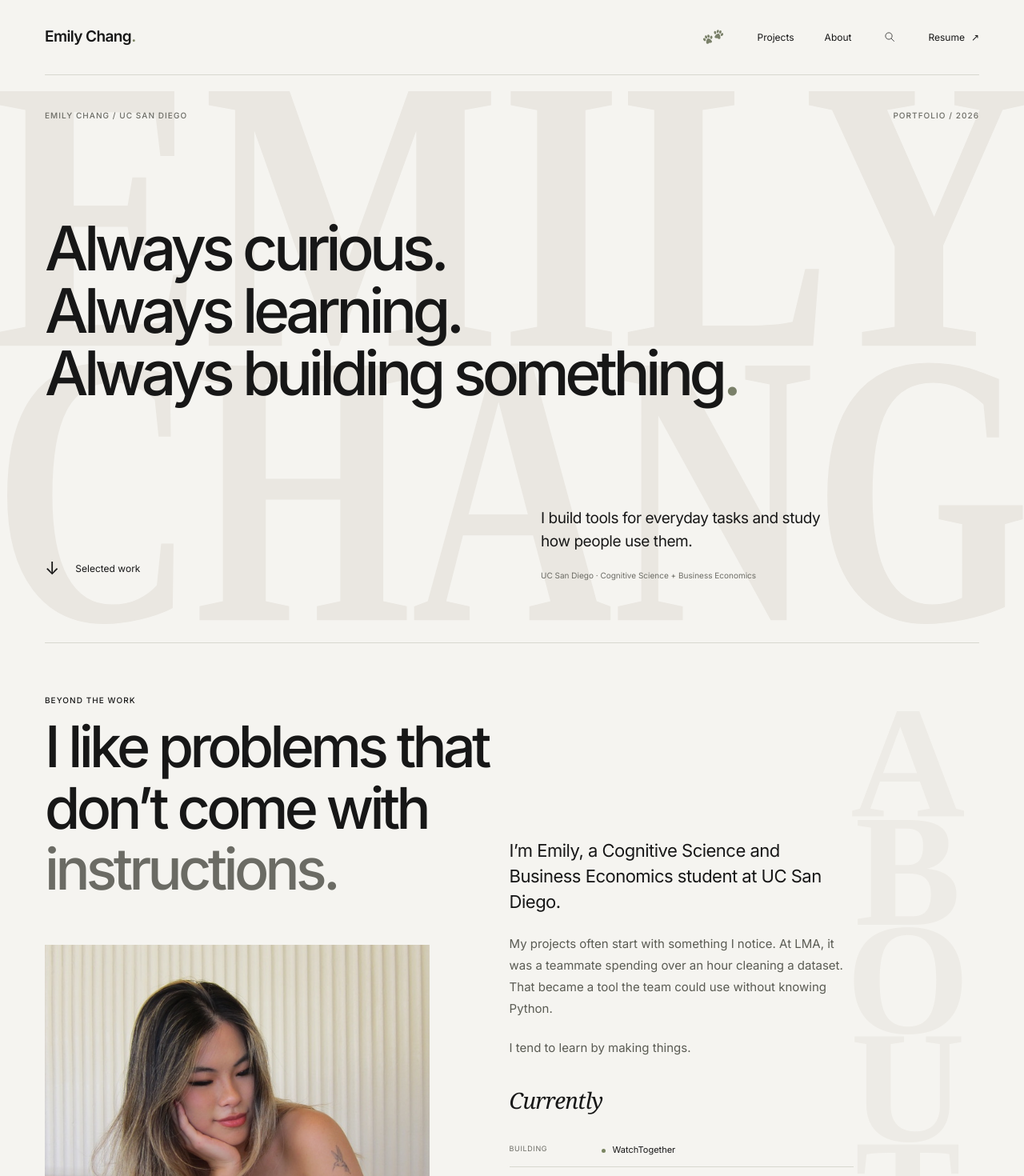
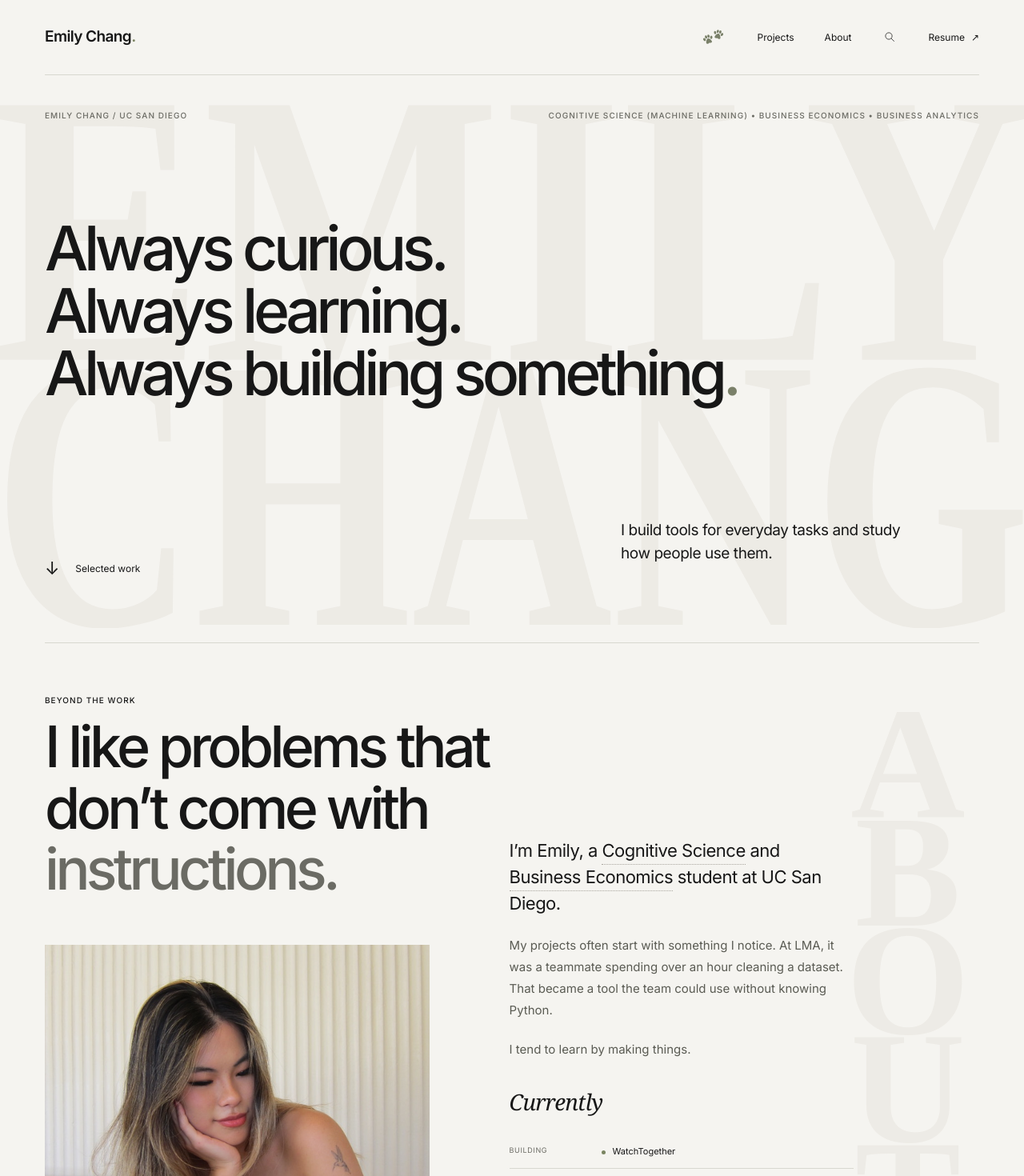
Before and after one commit to emilyhychang/emilyhychang.github.io, a React (Vite) app: page / in a window 1280 px wide. Shown: the top 1470 px of the page at 80% size. Built offline with nearby package versions, Linux system fonts and the light colour scheme.

Commit message:
formatting

```diff
--- a/src/components/About.tsx
+++ b/src/components/About.tsx
@@ -70,8 +70,21 @@ export function About() {
         </div>
         <div className="about-copy">
           <p className="about-lead">
-            I’m Emily, a Cognitive Science and Business Economics student at UC
-            San Diego.
+            I’m Emily, a{" "}
+            <span className="degree-tooltip">
+              Cognitive Science
+              <span className="degree-tooltip-popup tooltip-up">
+                Specializing in Machine Learning &amp; Neural Computation
+              </span>
+            </span>{" "}
+            and{" "}
+            <span className="degree-tooltip">
+              Business Economics
+              <span className="degree-tooltip-popup tooltip-down">
+                Minoring in Business Analytics
+              </span>
+            </span>{" "}
+            student at UC San Diego.
           </p>
           <p>
             My projects often start with something I notice. At LMA, it was a
--- a/src/components/Hero.tsx
+++ b/src/components/Hero.tsx
@@ -13,7 +13,7 @@ export function Hero() {
       >
         <text
           x="800"
-          y="347"
+          y="365"
           textAnchor="middle"
           textLength="1620"
           lengthAdjust="spacingAndGlyphs"
@@ -22,7 +22,7 @@ export function Hero() {
         </text>
         <text
           x="800"
-          y="700"
+          y="706"
           textAnchor="middle"
           textLength="1620"
           lengthAdjust="spacingAndGlyphs"
@@ -33,7 +33,7 @@ export function Hero() {
       <section className="hero container" aria-labelledby="hero-heading">
         <div className="hero-topline eyebrow">
           <span>Emily Chang / UC San Diego</span>
-          <span>Portfolio / 2026</span>
+          <span>Cognitive Science (Machine Learning) • Business Economics • Business Analytics</span>
         </div>
         <h1 id="hero-heading">
           {[
@@ -63,7 +63,6 @@ export function Hero() {
               <br className="desktop-break" /> how people use them.
             </p>
             <span className="education">
-              UC San Diego · Cognitive Science + Business Economics
             </span>
           </div>
         </div>
--- a/src/components/SelectedWork.tsx
+++ b/src/components/SelectedWork.tsx
@@ -204,7 +204,7 @@ export function SelectedWork({
           ))}
         </div>
         <span className="eyebrow lens-label">
-          Most relevant first · All projects stay visible
+          sort by project type & relevance
         </span>
       </div>
       <p className="sr-only" role="status">
--- a/src/index.css
+++ b/src/index.css
@@ -15,6 +15,7 @@
 }
 * {
   box-sizing: border-box;
+
 }
 body {
   margin: 0;
@@ -169,6 +170,7 @@ html {
   pointer-events: none;
   user-select: none;
   fill: #eae7e1;
+  opacity: 0.68;
   font-family: "Bodoni 72 Smallcaps", "Bodoni 72", Didot, serif;
   font-size: 500px;
   font-weight: 700;
@@ -214,6 +216,7 @@ html {
 }
 .hero-description {
   padding-left: 36px;
+  transform: translateX(100px);
 }
 .hero-description p {
   font-size: 19px;
@@ -3251,3 +3254,68 @@ html {
   pointer-events: none;
   user-select: none;
 }
+
+.degree-tooltip {
+  position: relative;
+  display: inline-block;
+  cursor: help;
+
+  /* subtle hint that it's interactive */
+  border-bottom: 1px dotted #aaa79f;
+}
+
+.degree-tooltip-popup {
+  position: absolute;
+  left: 50%;
+  bottom: calc(100% + 10px);
+  transform: translate(-50%, 6px);
+
+  width: max-content;
+  max-width: 260px;
+  padding: 9px 12px;
+
+  background: #8f987c;
+  color: #ffffff;
+
+  font-size: 12px;
+  line-height: 1.35;
+  font-weight: 400;
+  letter-spacing: 0;
+
+  opacity: 0;
+  visibility: hidden;
+  pointer-events: none;
+
+  transition:
+    opacity 0.2s ease,
+    transform 0.2s ease,
+    visibility 0.2s ease;
+
+  z-index: 20;
+}
+
+/* Cognitive Science — popup above */
+.tooltip-up {
+  bottom: calc(100% + 10px);
+  transform: translate(-50%, 6px);
+}
+
+/* Business Economics — popup below */
+.tooltip-down {
+  top: 100%;
+  margin-top: 5px;
+  margin-left: 65px;
+  transform: translate(-50%, -6px);
+  display: block;
+  line-height: 1.4;
+  height: auto;
+  min-height: max-content;
+  overflow: visible;
+}
+
+.degree-tooltip:hover .tooltip-up,
+.degree-tooltip:hover .tooltip-down {
+  opacity: 1;
+  visibility: visible;
+  transform: translate(-50%, 0);
+}
```
